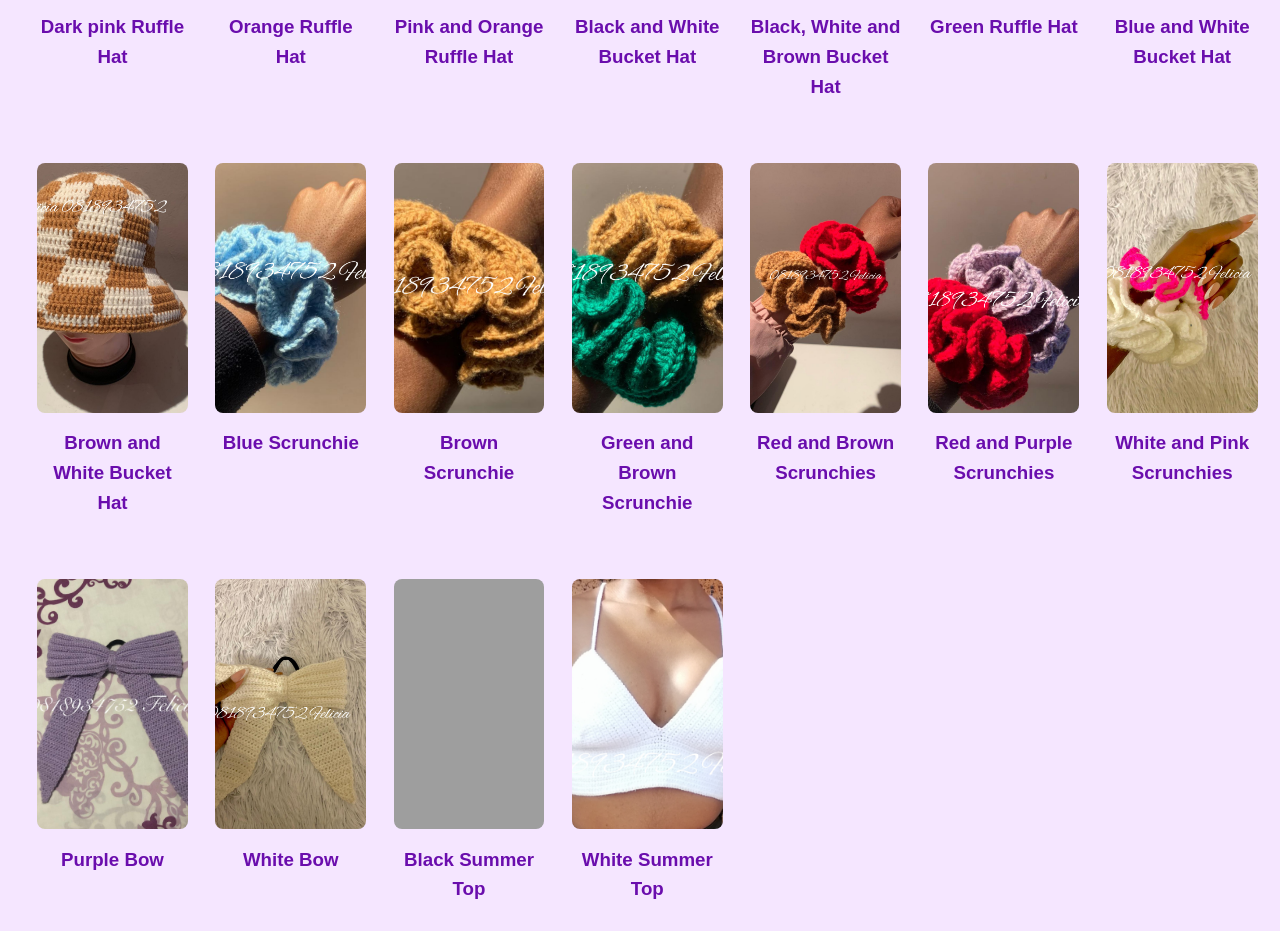
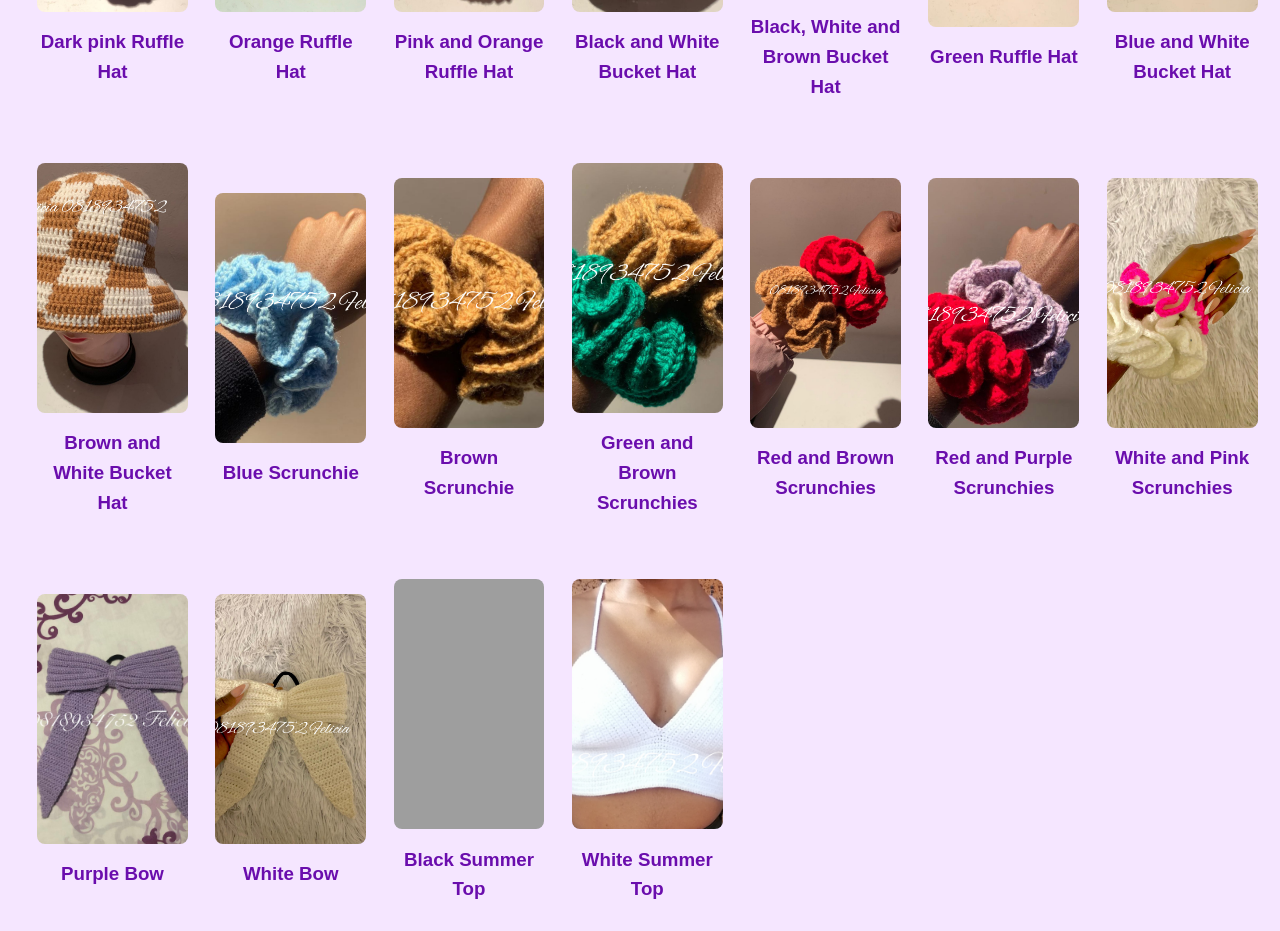
Before and after one commit to FeliciaSithole/my-crochet-website, a plain HTML site: page products.html in a window 1280 px wide. Shown: the part 850-1781 px from the top of the page. Drawn offline with Linux system fonts and the light colour scheme; grey boxes are pictures that could not be loaded; files whose address does not match are found by name.

Commit message:
updated styles

```diff
--- a/css/styles.css
+++ b/css/styles.css
@@ -97,6 +97,7 @@ main {
   display: grid;
   grid-template-columns: repeat(7, 1fr);
   gap: 2rem;
+  align-items: center;
 }
 
 .product img {
--- a/products.html
+++ b/products.html
@@ -94,7 +94,7 @@
                 </div>
                 <div class="product">
                     <img src="images/Green and Brown scrunchie.jpg" alt="Green and Brown Scrunchies" height="280">
-                    <h3>Green and Brown Scrunchie</h3>
+                    <h3>Green and Brown Scrunchies</h3>
                 </div>
                 <div class="product">
                     <img src="images/Red and brown scrunchies.jpg" alt="Red and Brown Scrunchies" height="280">
```
